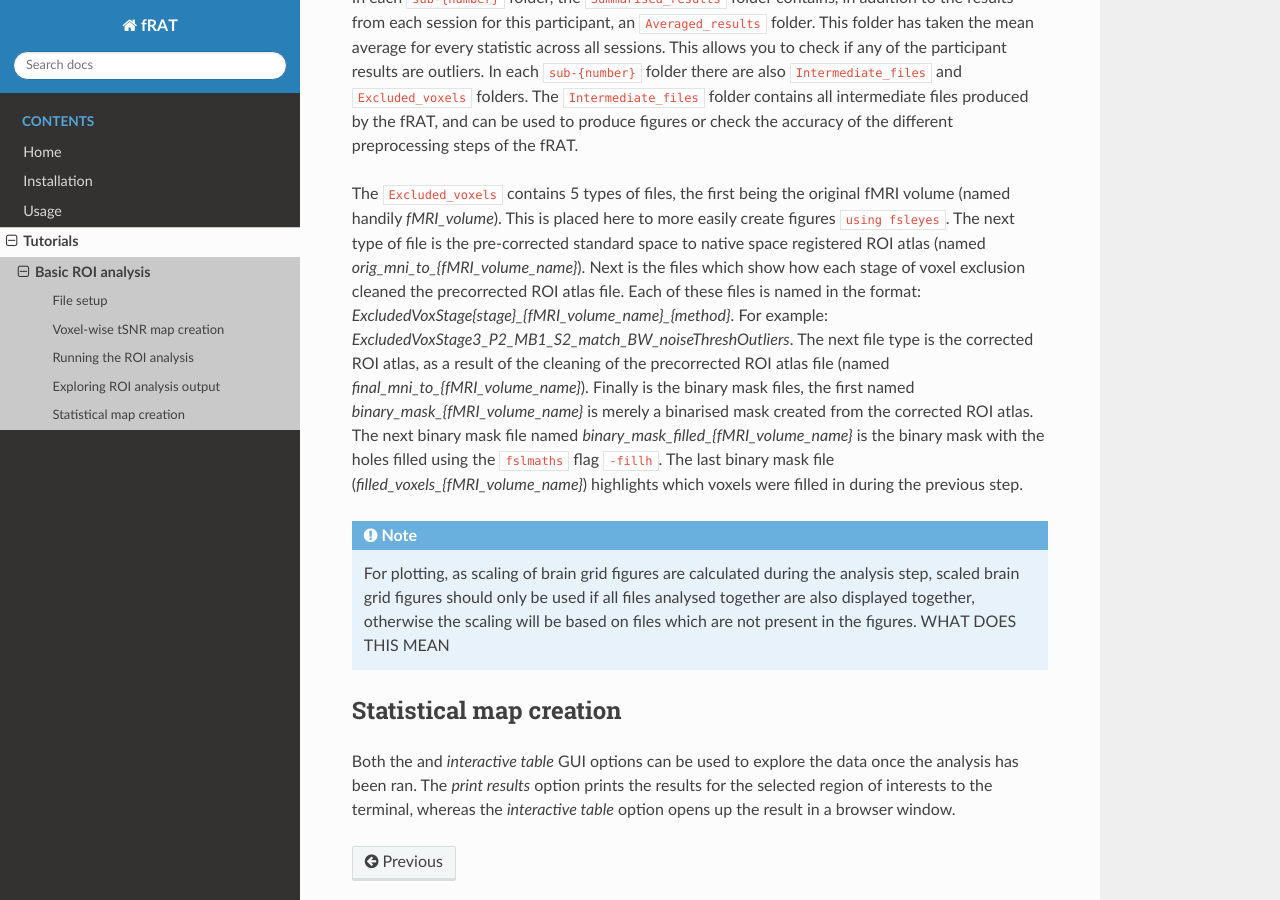
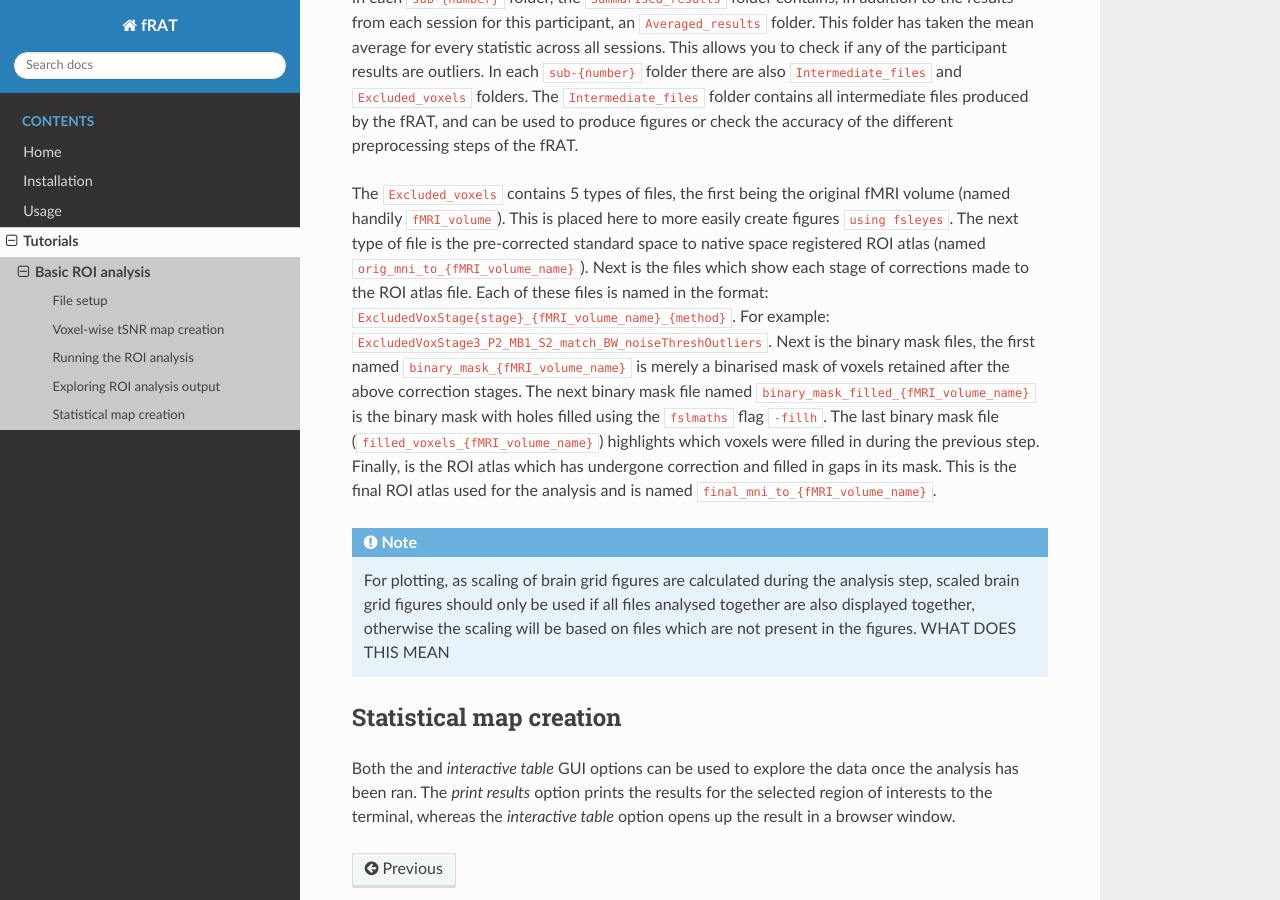
Before and after one commit to elliohow/fMRI_ROI_Analysis_Tool, a Sphinx documentation site: the page built from docs/tutorials/Basic-ROI-analysis.rst, in a window 1280 px wide and 900 px high, scrolled down 5577 px. Built offline with Sphinx 7.4.7 and the Read the Docs theme 2.0.0, drawn with Linux system fonts in a browser that asks for light colours.

Commit message:
* Documentation update

```diff
--- a/docs/tutorials/Basic-ROI-analysis.rst
+++ b/docs/tutorials/Basic-ROI-analysis.rst
@@ -167,17 +167,17 @@ folder there are also ``Intermediate_files`` and ``Excluded_voxels`` folders. Th
 contains all intermediate files produced by the fRAT, and can be used to produce figures or check the accuracy of the different
 preprocessing steps of the fRAT.
 
-The ``Excluded_voxels`` contains 5 types of files, the first being the original fMRI volume (named handily `fMRI_volume`).
+The ``Excluded_voxels`` contains 5 types of files, the first being the original fMRI volume (named handily ``fMRI_volume``).
 This is placed here to more easily create figures ``using fsleyes``. The next type of file is the pre-corrected
-standard space to native space registered ROI atlas (named `orig_mni_to_{fMRI_volume_name}`). Next is the files which show how each
-stage of voxel exclusion cleaned the precorrected ROI atlas file. Each of these files is named in the format:
-`ExcludedVoxStage{stage}_{fMRI_volume_name}_{method}`. For example:
-`ExcludedVoxStage3_P2_MB1_S2_match_BW_noiseThreshOutliers`. The next file type is the corrected ROI atlas, as a result
-of the cleaning of the precorrected ROI atlas file (named `final_mni_to_{fMRI_volume_name}`). Finally is the binary mask files, the first
-named `binary_mask_{fMRI_volume_name}` is merely a binarised mask created from the corrected ROI atlas. The next binary mask
-file named `binary_mask_filled_{fMRI_volume_name}` is the binary mask with the holes filled using the ``fslmaths`` flag
-``-fillh``. The last binary mask file (`filled_voxels_{fMRI_volume_name}`) highlights which voxels were filled in
-during the previous step.
+standard space to native space registered ROI atlas (named ``orig_mni_to_{fMRI_volume_name}``). Next is the files which show
+each stage of corrections made to the ROI atlas file. Each of these files is named in the format:
+``ExcludedVoxStage{stage}_{fMRI_volume_name}_{method}``. For example:
+``ExcludedVoxStage3_P2_MB1_S2_match_BW_noiseThreshOutliers``. Next is the binary mask files, the first
+named ``binary_mask_{fMRI_volume_name}`` is merely a binarised mask of voxels retained after the above correction stages.
+The next binary mask file named ``binary_mask_filled_{fMRI_volume_name}`` is the binary mask with holes filled using the ``fslmaths`` flag
+``-fillh``. The last binary mask file (``filled_voxels_{fMRI_volume_name}``) highlights which voxels were filled in
+during the previous step. Finally, is the ROI atlas which has undergone correction and filled in gaps in its mask.
+This is the final ROI atlas used for the analysis and is named ``final_mni_to_{fMRI_volume_name}``.
 
 
 .. note::
```
